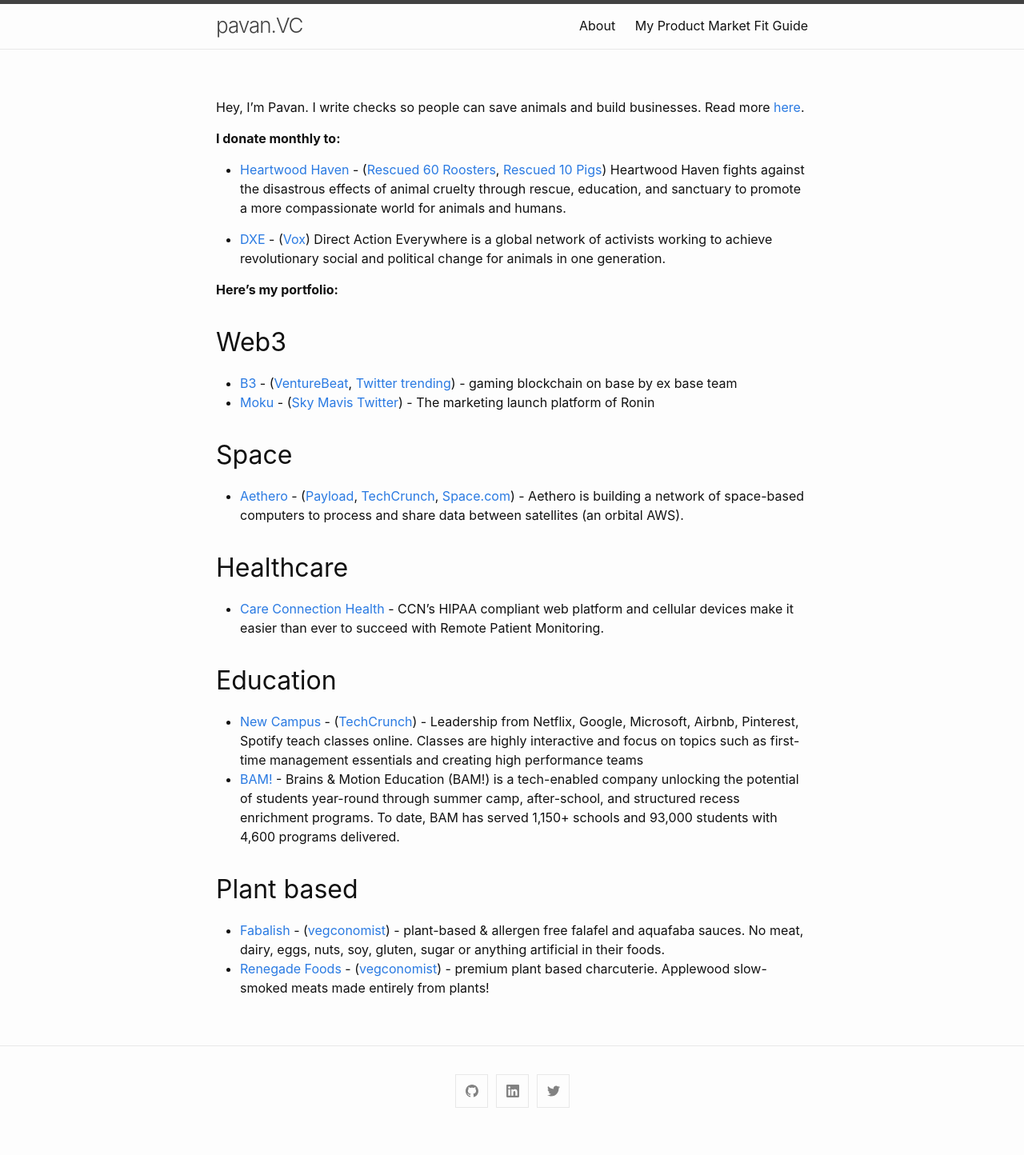
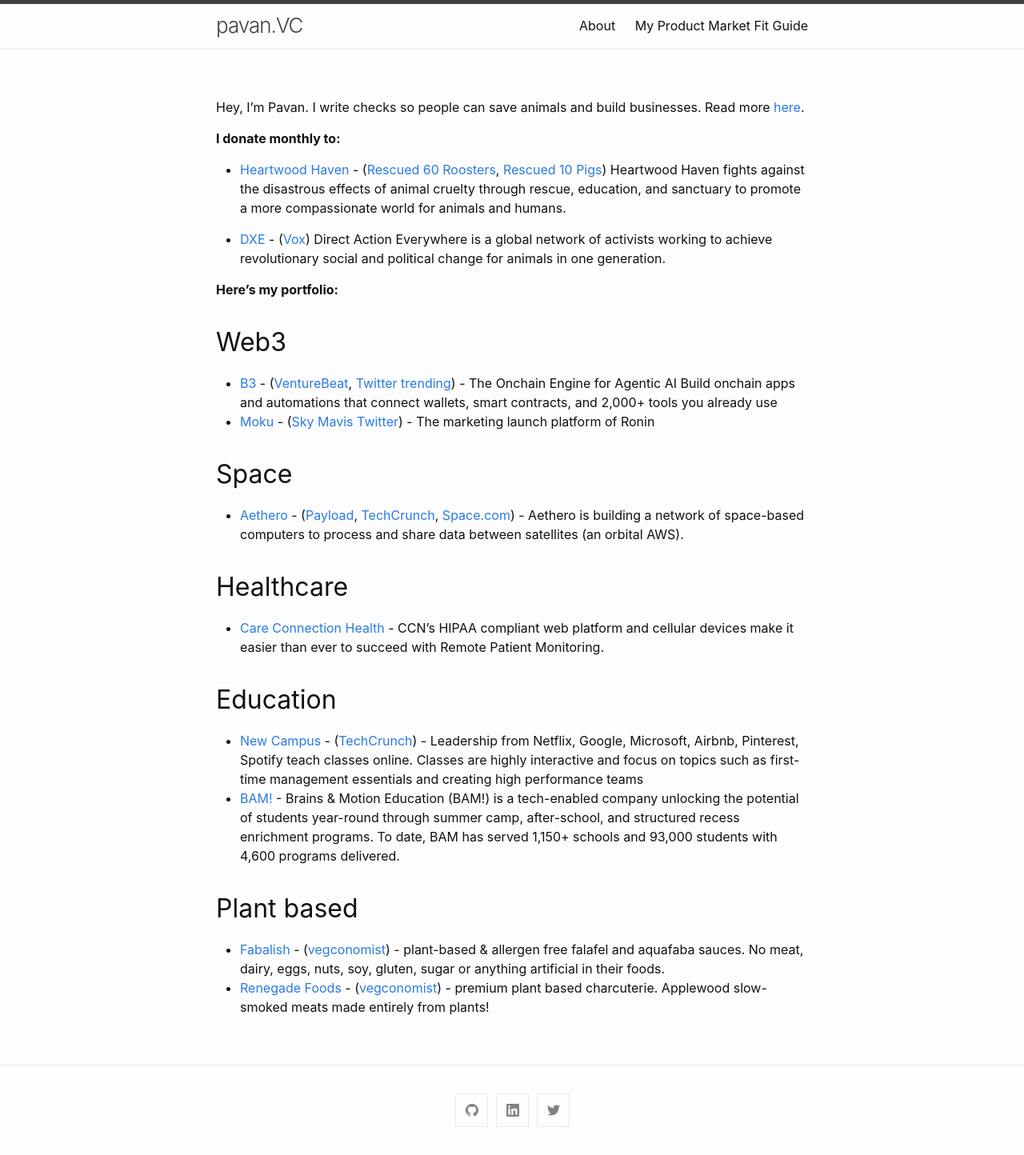
Before and after one commit to katpavan/katpavan.github.io, a Jekyll site: the page built from index.md, in a window 1280 px wide. Shown: the whole page at 80% size. Built offline with Jekyll 4.4.1, drawn with Linux system fonts in a browser that asks for light colours; before the commit the page ends 1420 px from its top, so only the background shows below that.

Commit message:
Update index.md

```diff
--- a/index.md
+++ b/index.md
@@ -17,7 +17,8 @@
 
 ## Web3
 
-- [B3](https://x.com/b3dotfun/) - ([VentureBeat](https://venturebeat.com/games/npc-labs-raises-18m-to-bring-mainstream-games-to-web3/), [Twitter trending](https://x.com/i/trending/1815454338413982133)) - gaming blockchain on base by ex base team
+- [B3](https://b3os.org/) - ([VentureBeat](https://venturebeat.com/games/npc-labs-raises-18m-to-bring-mainstream-games-to-web3/), [Twitter trending](https://x.com/i/trending/1815454338413982133)) - The Onchain Engine for Agentic AI
+Build onchain apps and automations that connect wallets, smart contracts, and 2,000+ tools you already use
 - [Moku](https://x.com/Moku_HQ/status/1805407187482640642) - ([Sky Mavis Twitter](https://x.com/SkyMavisHQ/status/1813199943374356814)) - The marketing launch platform of Ronin
 
 <!---
```
